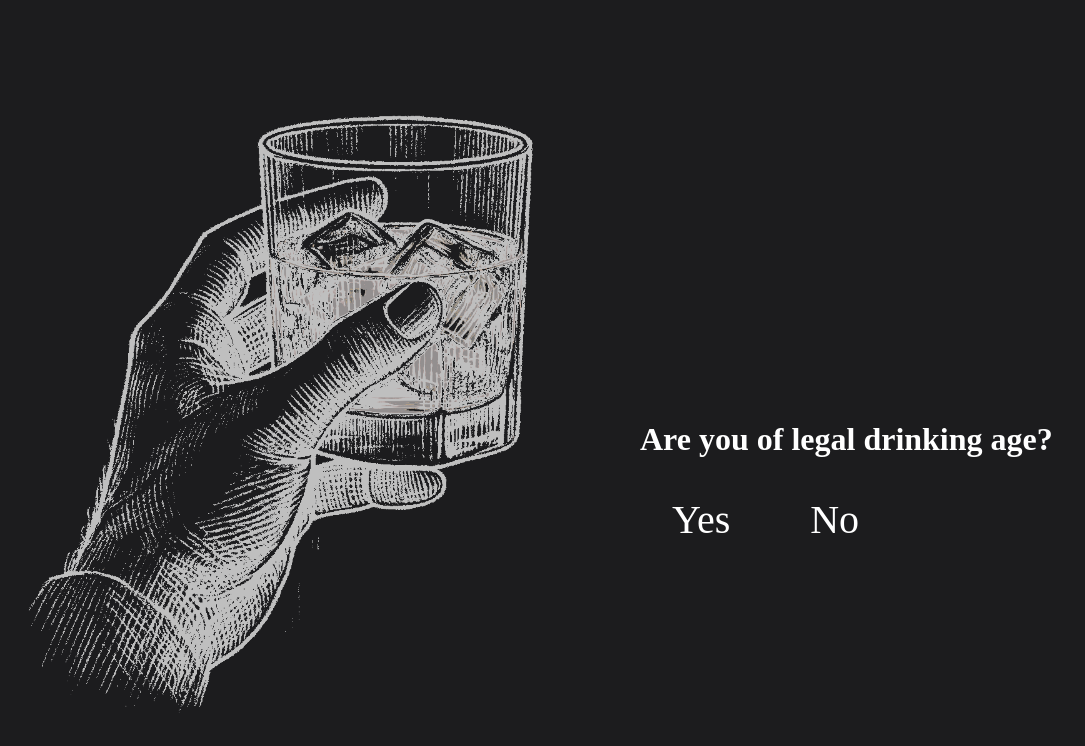
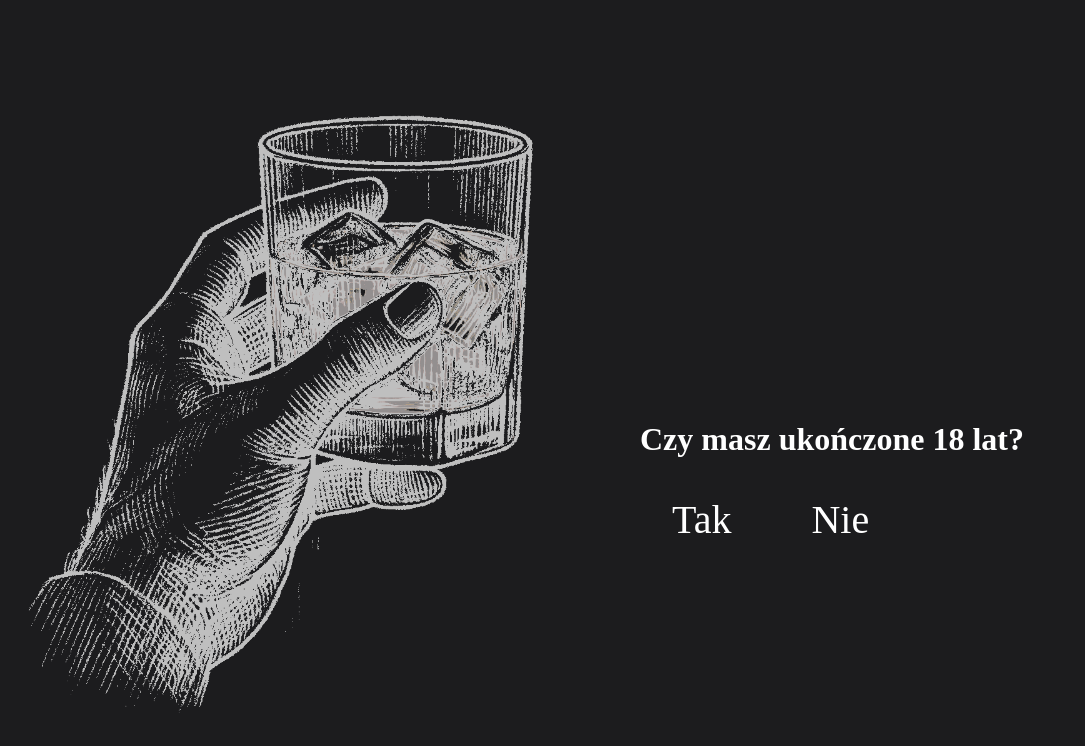
Before and after one commit to GerardAdamiak/kontuszowa, a React (Create React App) app: page / in a window 1280 px wide. Shown: the top 746 px of the page, without its empty margins (0-1085 px from the left). Built offline with nearby package versions, Linux system fonts and the light colour scheme; a web font is replaced by a local one.

Commit message:
smaller header

```diff
--- a/public/index.html
+++ b/public/index.html
@@ -2,14 +2,14 @@
 <html lang="en">
   <head>
     <meta charset="utf-8" />
-    <link rel="icon" href="%PUBLIC_URL%/favicon.ico" />
+    <link rel="icon" href="%PUBLIC_URL%/k.png" />
     <meta name="viewport" content="width=device-width, initial-scale=1" />
     <meta name="theme-color" content="#000000" />
     <meta
       name="description"
       content="Web site created using create-react-app"
     />
-    <link rel="apple-touch-icon" href="%PUBLIC_URL%/logo192.png" />
+    <link rel="apple-touch-icon" href="%PUBLIC_URL%/k.png" />
     <!--
       manifest.json provides metadata used when your web app is installed on a
       user's mobile device or desktop. See https://developers.google.com/web/fundamentals/web-app-manifest/
--- a/src/AboutUs.js
+++ b/src/AboutUs.js
@@ -12,7 +12,7 @@ function AboutUs({ language }) {
 
 
           <header id="home" className="App-header">
-            <div className="hero-text-silver">
+            <div className="hero-text-gold">
               <h1>Kontuszowa</h1>
             </div>
           </header>
--- a/src/AgeVerification.js
+++ b/src/AgeVerification.js
@@ -2,7 +2,10 @@ import React, { useState } from 'react';
 import handImage from './hand.png'; // Import the image
 
 
-const AgeVerification = ({ setIsVerified }) => {
+const AgeVerification = ({ setIsVerified, language }) => {
+  React.useEffect(() => {
+    document.title = language === 'PL' ? 'Weryfikacja Wieku' : 'Age Verification';
+  }, [language]);
   const [showMirroredImage, setShowMirroredImage] = useState(false);
   const [animateLeftImage, setAnimateLeftImage] = useState(false);
   const [fadeOut, setFadeOut] = useState(false); // State to trigger fade-out
@@ -21,7 +24,14 @@ const AgeVerification = ({ setIsVerified }) => {
   };
 
   const handleNoClick = () => {
-    alert('You must be of legal age to access this site.');
+    if(language === 'PL'){
+      alert('Musisz być pełnoletni, by wejść na tą stronę.');
+    }
+    else{
+      alert('You must be of legal age to access this site.');
+    }
+
+
     setIsVerified(false); // Redirect or block access
   };
 
@@ -40,10 +50,10 @@ const AgeVerification = ({ setIsVerified }) => {
       <div className='metamorphous-regular'>
 
       <div className={`age-verification-content ${fadeOut ? 'fade-out' : ''}`}>
-        <h1>Are you of legal drinking age?</h1>
+        <h1>{language === 'PL' ? 'Czy masz ukończone 18 lat?' : 'Are you of legal drinking age?'}</h1>
         <div className="buttons">
-          <button onClick={handleYesClick}>Yes</button>
-          <button onClick={handleNoClick}>No</button>
+          <button onClick={handleYesClick}>{language === 'PL' ? 'Tak' : 'Yes'}</button>
+          <button onClick={handleNoClick}>{language === 'PL' ? 'Nie' : 'No'}</button>
         </div>
       </div>
       </div>
--- a/src/App.css
+++ b/src/App.css
@@ -42,10 +42,11 @@ body, html {
 /* App-header styles */
 .App-header {
   background-image: url('./background.png');
- background-color: #1c1c1e;
+ background-color: #222222;
   background-size: cover;
   background-position: center;
-  min-height: 70vh;
+  min-height: 50vh;
+  max-height: 50vh;
   display: flex;
   justify-content: center;
   align-items: center; /* Center vertically */
@@ -77,7 +78,7 @@ body, html {
 .App-section {
   flex: 1; /* This allows the section to grow and fill the available space */
   padding: 50px 20px;
-  background-color: #282c34;
+  background-color: #363c47;
   color: #fff;
 }
 
@@ -101,6 +102,14 @@ body, html {
   .App-footer {
     margin-top: auto; /* Push to the bottom on mobile */
   }
+
+  .App-header {
+
+    height: 20vh;
+
+
+  }
+
 }
 
 /* Navbar styles */
@@ -142,6 +151,7 @@ body, html {
   font-weight: bold;
   z-index: 2;
 
+
   /* Apply the background image */
   background-image: url('./zloty32.png');
   background-size: 200% 100%; /* Make the background wider for animation */
@@ -153,6 +163,8 @@ body, html {
 
   /* Add the animation */
   animation: moveBackground 5s linear infinite;
+  position: relative;  /* Allow for adjustment with 'top' */
+
 }
 
 .hero-text-silver {
@@ -171,6 +183,8 @@ body, html {
 
   /* Add the animation */
   animation: moveBackground 5s linear infinite;
+  position: relative;  /* Allow for adjustment with 'top' */
+
 }
 .hero-text-red {
   font-size: 48px;
@@ -188,6 +202,8 @@ body, html {
 
   /* Add the animation */
   animation: moveBackground 5s linear infinite;
+  position: relative;  /* Allow for adjustment with 'top' */
+
 }
 
 /* Keyframes for moving the background from left to right */
@@ -361,6 +377,11 @@ body, html {
     width: 100%;
     padding: 0.75rem;
   }
+  .App-header::before {
+    max-height:30vh;
+    width:100%;
+  }
+
 }
 
 .App-header::before {
@@ -391,7 +412,7 @@ body, html {
   }
 
   .App-header {
-    min-height: 60vh;
+    max-height: 20vh;
   }
 
   .intro-section h2 {
@@ -421,7 +442,7 @@ body, html {
   }
 
   .App-header {
-    min-height: 50vh;
+    max-height: 20vh;
   }
 
   .intro-section h2 {
--- a/src/App.js
+++ b/src/App.js
@@ -15,7 +15,7 @@
   function App() {
     const [isOpen, setIsOpen] = useState(false);
     const [isMobile, setIsMobile] = useState(window.innerWidth < 768);
-    const [language, setLanguage] = useState('EN'); // Initial language state
+    const [language, setLanguage] = useState('PL'); // Initial language state
     const [isVerified, setIsVerified] = useState(false); // Age verification state
 
     const toggleMenu = () => {
@@ -37,13 +37,14 @@
 
     // Toggle between languages
     const toggleLanguage = () => {
-      setLanguage((prevLanguage) => (prevLanguage === 'EN' ? 'PL' : 'EN'));
+      setLanguage((prevLanguage) => (prevLanguage === 'PL' ? 'EN' : 'PL'));
     };
 
     // Check if the user is verified before rendering the rest of the app
     if (!isVerified) {
-      return <AgeVerification setIsVerified={setIsVerified} />;
+      return <AgeVerification setIsVerified={setIsVerified} language={language} />;
     }
+
 
     return (
       <div className="App">
--- a/src/Home.js
+++ b/src/Home.js
@@ -9,7 +9,7 @@ function Home({ language }) {
   return (
     <div className="App">
       <header id="home" className="App-header">
-        <div className="hero-text-gold">
+        <div className="hero-text-silver">
           <h1>Kontuszowa</h1>
         </div>
       </header>
```
Also changed, not shown: public/k.png (added).
